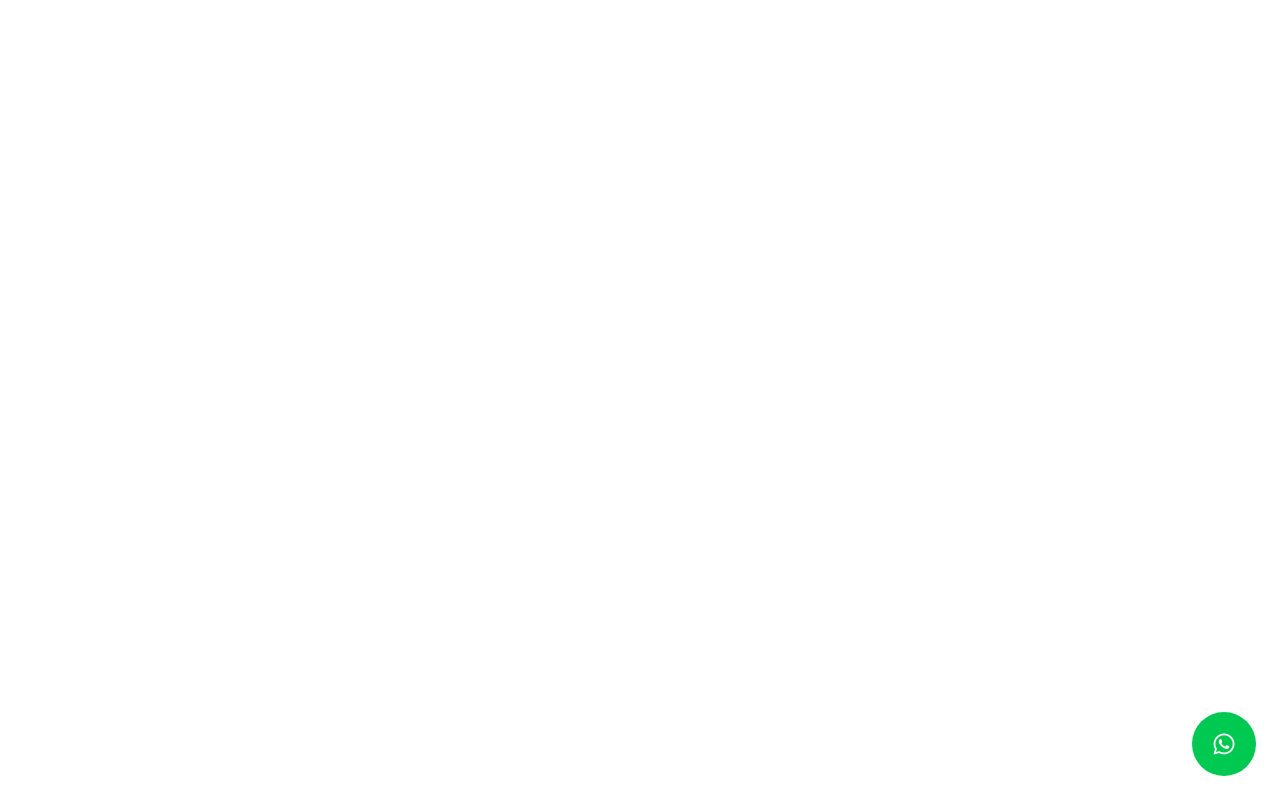
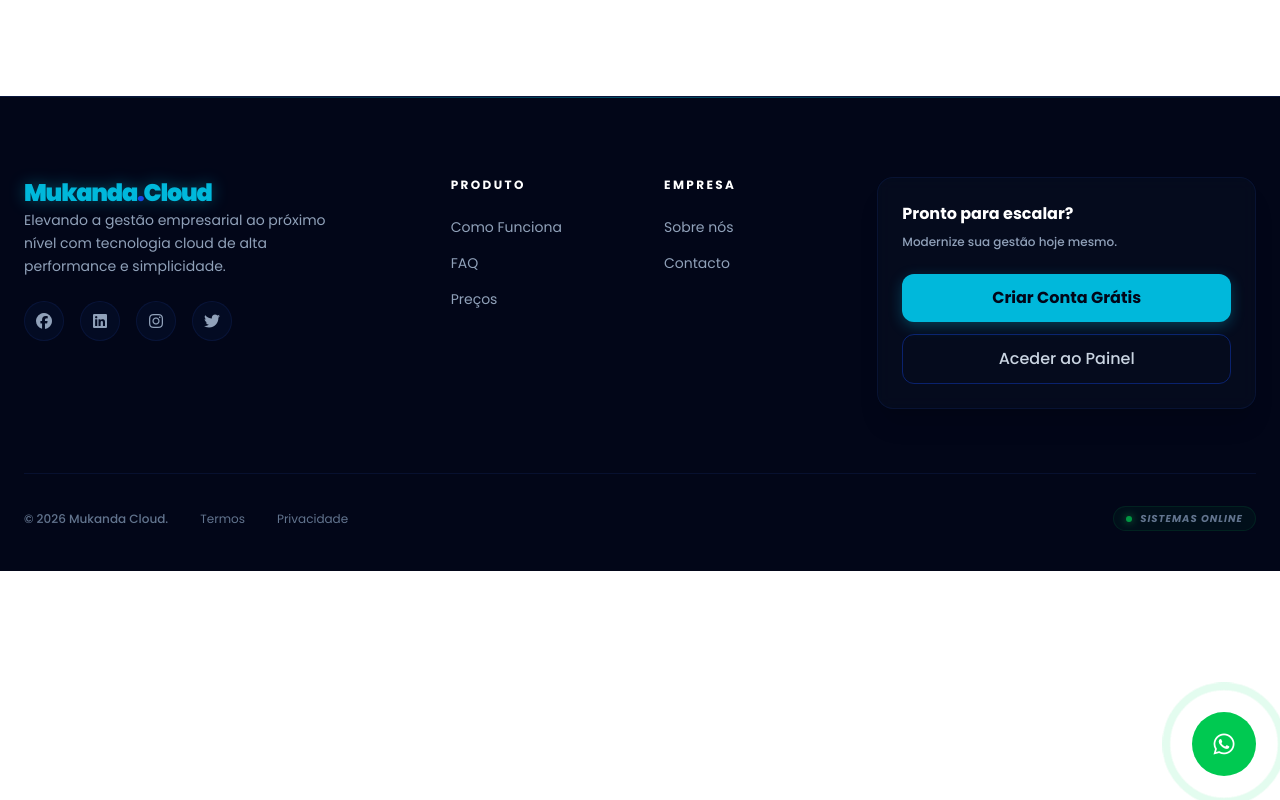
Before and after one commit to nsimba-afonso-nwayami/mukanda-cloud, a React (Vite) app: page / in a window 1280 px wide. Built offline with nearby package versions, Linux system fonts and the light colour scheme.

Commit message:
Footer do site feito

```diff
--- a/src/components/footer/Footer.jsx
+++ b/src/components/footer/Footer.jsx
@@ -1,9 +1,103 @@
 import { Link } from "react-router-dom";
 
 export default function Footer() {
+  const currentYear = new Date().getFullYear();
+
+  // Estilo refinado para os links das colunas
+  const footerLinkStyle = "text-sm text-slate-400 hover:text-cyan-400 hover:translate-x-1 transition-all duration-300 w-fit";
 
   return (
-    <footer>
+    <footer className="relative bg-slate-950 text-slate-300 border-t border-blue-900/30 mt-24 overflow-hidden">
+      {/* Linha de luz superior (Glow sutil) */}
+      <div className="absolute top-0 left-1/2 -translate-x-1/2 w-full h-px bg-linear-to-r from-transparent via-cyan-500/40 to-transparent" />
+
+      <div className="max-w-7xl mx-auto px-6 pt-20 pb-10">
+
+        {/* GRID PRINCIPAL */}
+        <div className="grid grid-cols-1 md:grid-cols-12 gap-12 mb-16">
+
+          {/* Branding & Bio */}
+          <div className="md:col-span-4 space-y-6">
+            <Link
+              to="/"
+              className="text-2xl font-black tracking-tighter text-cyan-500 hover:text-cyan-300 transition-all drop-shadow-[0_0_8px_rgba(6,182,212,0.4)]"
+            >
+              Mukanda<span className="text-blue-700">.</span>Cloud
+            </Link>
+            <p className="text-slate-400 text-sm leading-relaxed max-w-xs">
+              Elevando a gestão empresarial ao próximo nível com tecnologia cloud de alta performance e simplicidade.
+            </p>
+
+            {/* Redes Sociais */}
+            <div className="flex items-center gap-4">
+              {['facebook', 'linkedin', 'instagram', 'twitter'].map((social) => (
+                <a
+                  key={social}
+                  href={`#${social}`}
+                  className="w-10 h-10 flex items-center justify-center rounded-full bg-blue-900/10 border border-blue-900/20 text-slate-400 hover:text-cyan-400 hover:border-cyan-500/50 transition-all duration-300 transform hover:-translate-y-1"
+                >
+                  <i className={`fab fa-${social}`}></i>
+                </a>
+              ))}
+            </div>
+          </div>
+
+          {/* Coluna Produto - Sem <ul> ou <li> */}
+          <div className="md:col-span-2 flex flex-col gap-4">
+            <h3 className="text-white text-xs font-bold uppercase tracking-[0.2em] mb-2">Produto</h3>
+            <Link to="/#como-funciona" className={footerLinkStyle}>Como Funciona</Link>
+            <Link to="/#faq" className={footerLinkStyle}>FAQ</Link>
+            <Link to="/precos" className={footerLinkStyle}>Preços</Link>
+          </div>
+
+          {/* Coluna Empresa - Sem <ul> ou <li> */}
+          <div className="md:col-span-2 flex flex-col gap-4">
+            <h3 className="text-white text-xs font-bold uppercase tracking-[0.2em] mb-2">Empresa</h3>
+            <Link to="/quem-somos" className={footerLinkStyle}>Sobre nós</Link>
+            <Link to="/contato" className={footerLinkStyle}>Contacto</Link>
+          </div>
+
+          {/* CTA Card */}
+          <div className="md:col-span-4 bg-slate-900/30 border border-blue-900/20 p-6 rounded-2xl backdrop-blur-sm shadow-xl">
+            <h3 className="text-white font-bold mb-2">Pronto para escalar?</h3>
+            <p className="text-xs text-slate-400 mb-6 font-medium">Modernize sua gestão hoje mesmo.</p>
+
+            <div className="flex flex-col gap-3">
+              <Link
+                to="/criar-conta"
+                className="w-full bg-cyan-500 text-slate-950 px-6 py-3 rounded-xl font-bold hover:bg-cyan-400 transition-all text-center shadow-[0_4px_14px_0_rgba(6,182,212,0.3)]"
+              >
+                Criar Conta Grátis
+              </Link>
+
+              <Link
+                to="/login"
+                className="w-full text-center border border-blue-700/40 text-slate-300 px-6 py-3 rounded-xl font-medium hover:bg-blue-900/20 transition-all"
+              >
+                Aceder ao Painel
+              </Link>
+            </div>
+          </div>
+
+        </div>
+
+        {/* BOTTOM BAR */}
+        <div className="pt-8 border-t border-blue-900/20 flex flex-col md:flex-row justify-between items-center gap-6">
+          <div className="flex flex-col md:flex-row items-center gap-4 md:gap-8">
+            <p className="text-xs text-slate-500 font-medium">
+              © {currentYear} Mukanda Cloud.
+            </p>
+            <Link to="/termos" className="text-xs text-slate-500 hover:text-cyan-400 transition">Termos</Link>
+            <Link to="/privacidade" className="text-xs text-slate-500 hover:text-cyan-400 transition">Privacidade</Link>
+          </div>
+
+          <div className="flex items-center gap-2 px-3 py-1 rounded-full bg-green-500/5 border border-green-500/10">
+            <span className="w-1.5 h-1.5 bg-green-500 rounded-full animate-pulse shadow-[0_0_8px_#22c55e]"></span>
+            <span className="text-[10px] uppercase tracking-widest text-slate-500 font-bold italic">Sistemas Online</span>
+          </div>
+        </div>
+
+      </div>
     </footer>
   );
 }
```
